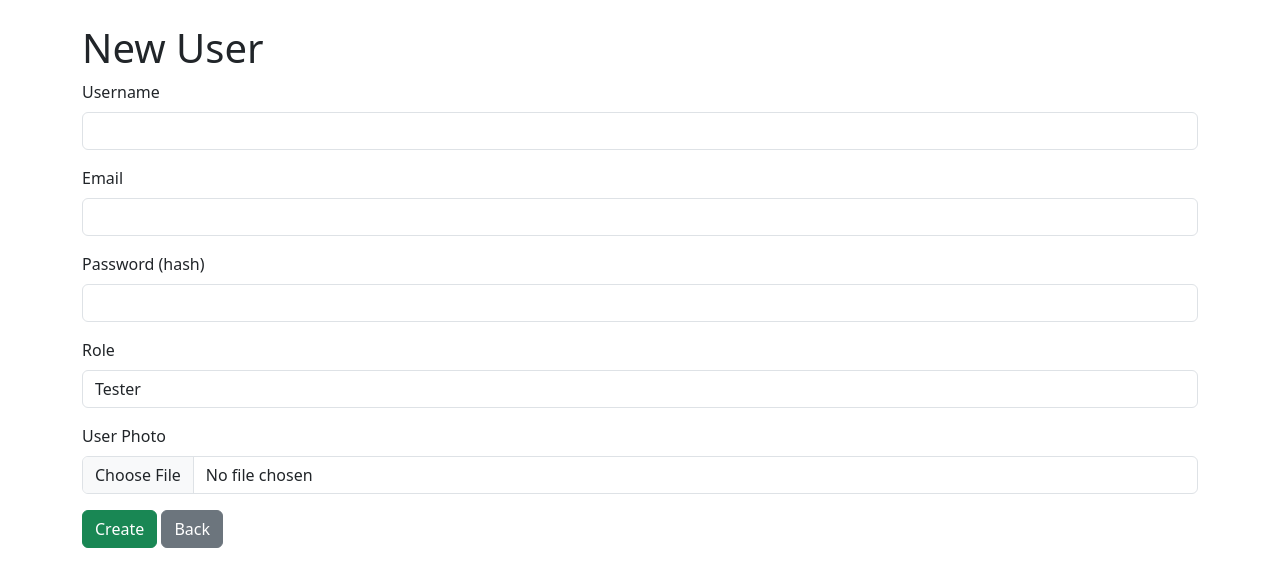
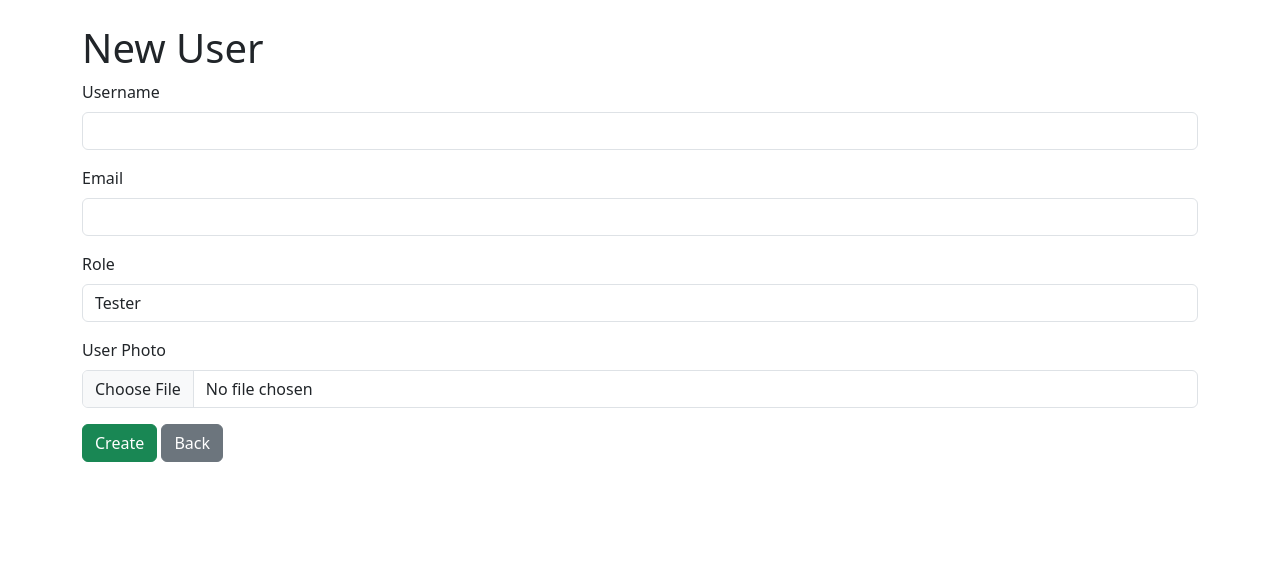
Before and after one commit to kruzikt/kdbs2_test_management_app, a Flask app: page /users/new in a window 1280 px wide. Shown: the top 587 px of the page. Run offline with Flask 3, Linux system fonts and the light colour scheme; parts of the project's set-up code (start-up, migrations or seed data) failed here and were passed over.

Commit message:
Users - odstraneni hesla, prihlaseni aplikace aktualne neumoznuje

```diff
--- a/app.py
+++ b/app.py
@@ -136,10 +136,9 @@ def new_user():
     if request.method == 'POST':
         username = request.form['username']
         email = request.form['email']
-        password_hash = request.form['password_hash']
         role = request.form['role']
         photo = request.files.get('photo')
-        user = User(username=username, email=email, password_hash=password_hash, role=role)
+        user = User(username=username, email=email, role=role)
         if photo and photo.filename:
             user.photo = photo.read()
         db.session.add(user)
--- a/templates/new_user.html
+++ b/templates/new_user.html
@@ -20,10 +20,6 @@
                 <input type="email" class="form-control" id="email" name="email" required>
             </div>
             <div class="mb-3">
-                <label for="password_hash" class="form-label">Password (hash)</label>
-                <input type="text" class="form-control" id="password_hash" name="password_hash" required>
-            </div>
-            <div class="mb-3">
                 <label for="role" class="form-label">Role</label>
                 <select class="form-control" id="role" name="role" required>
                     <option value="tester">Tester</option>
```
